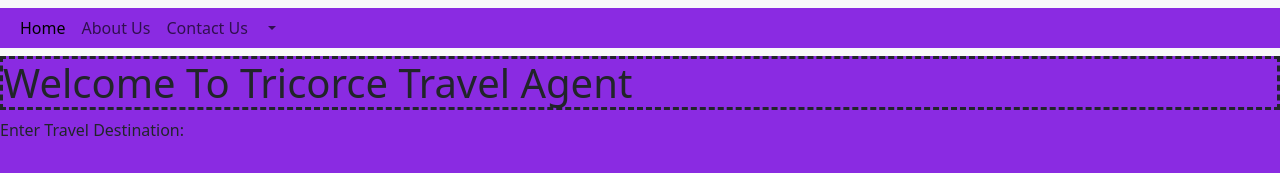
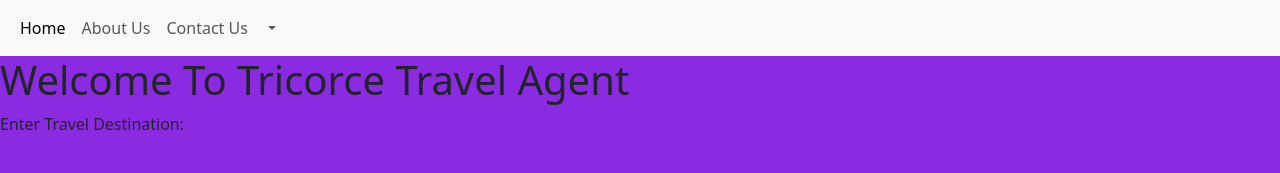
Before and after one commit to DAHouston2011/Tricorce, a plain HTML site: page app.html in a window 1280 px wide. Shown: the top 173 px of the page. Drawn offline with nearby package versions, Linux system fonts and the light colour scheme.

Commit message:
style change

```diff
--- a/style.css
+++ b/style.css
@@ -1,27 +1,13 @@
 body{
-    background-color: blueviolet;
-    font: white;
-}
 
-body{
-    font-style: white
+    background-color: black;
 
 
+    background-color:orange ;
+
+background-color: blueviolet;
+
+font-style: white;
+background-image: url(Black\ and\ White\ Modern\ Clean\ Minimalist\ Creative\ Technology\ Logo\ \(1\).jpg);
 
 }
-
-body {
-  background-image: url(purple3.jpg)
-}
-
-
-body{font: italic;
-}
-
-div{background-color:blueviolet;
-
-}
-
-h1{border-style:dashed;
-
-}
```
